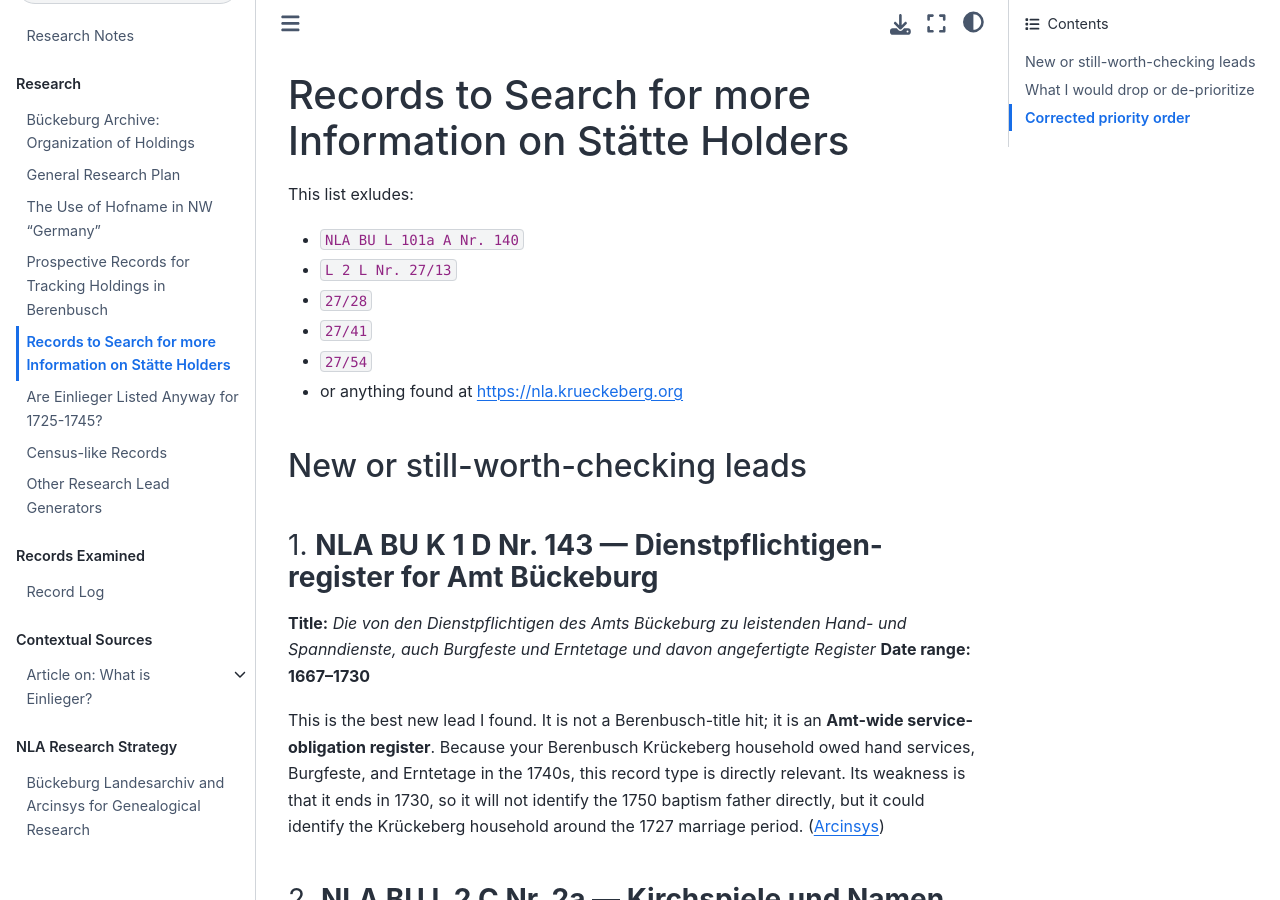
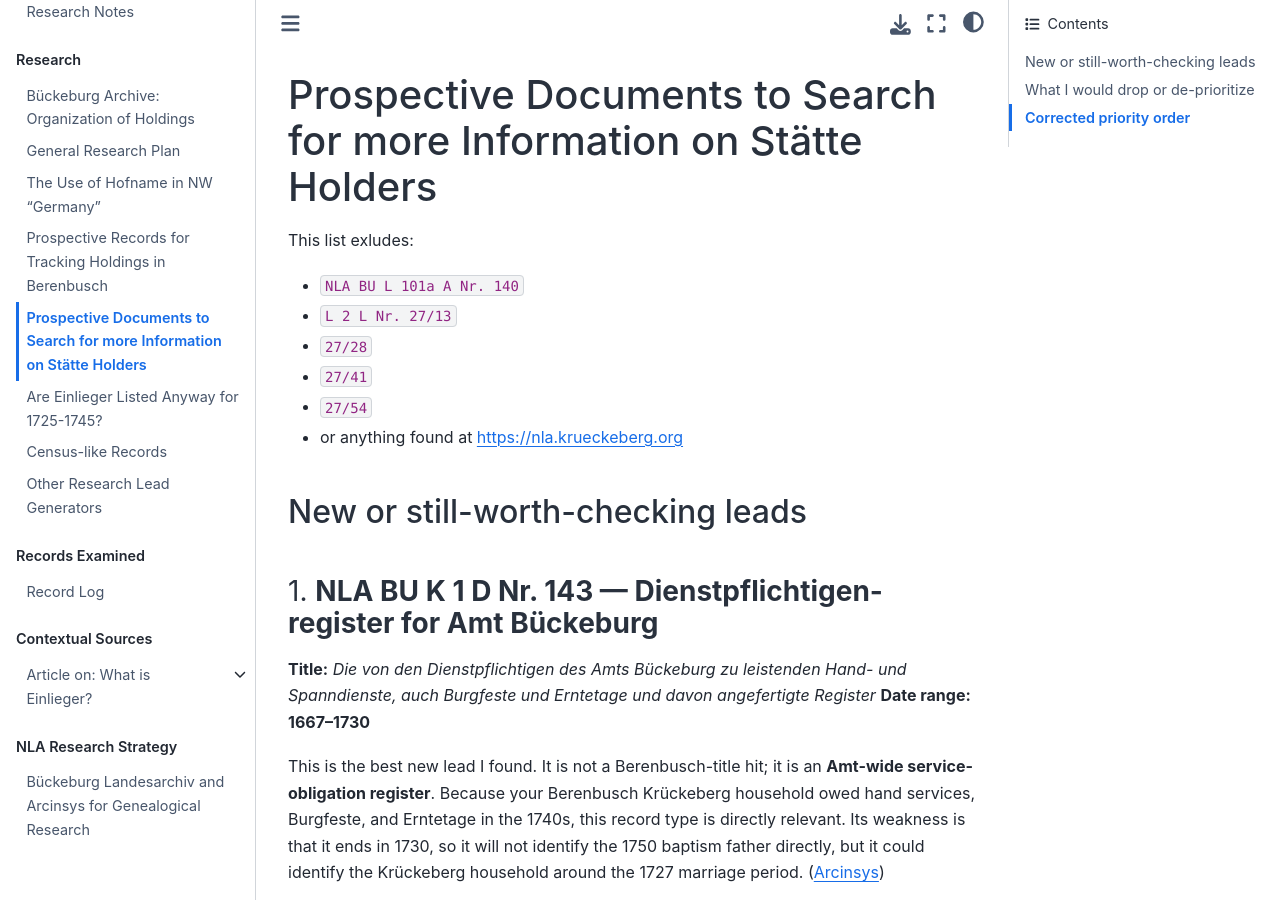
Before and after one commit to kurt-krueckeberg/sphinx-research, a Jupyter Book: the page built from research/records-with-possible-info-on-holders.md, in a window 1280 px wide and 900 px high. Built offline with Jupyter Book 1.0.4 settings and Sphinx 7.4.7 and the Sphinx Book theme 1.1.4, drawn with Linux system fonts in a browser that asks for light colours.

Commit message:
Update files

```diff
--- a/research/records-with-possible-info-on-holders.md
+++ b/research/records-with-possible-info-on-holders.md
@@ -1,4 +1,4 @@
-# Records to Search for more Information on Stätte Holders
+# Prospective Documents to Search for more Information on Stätte Holders
 
 This list exludes:
 
```
